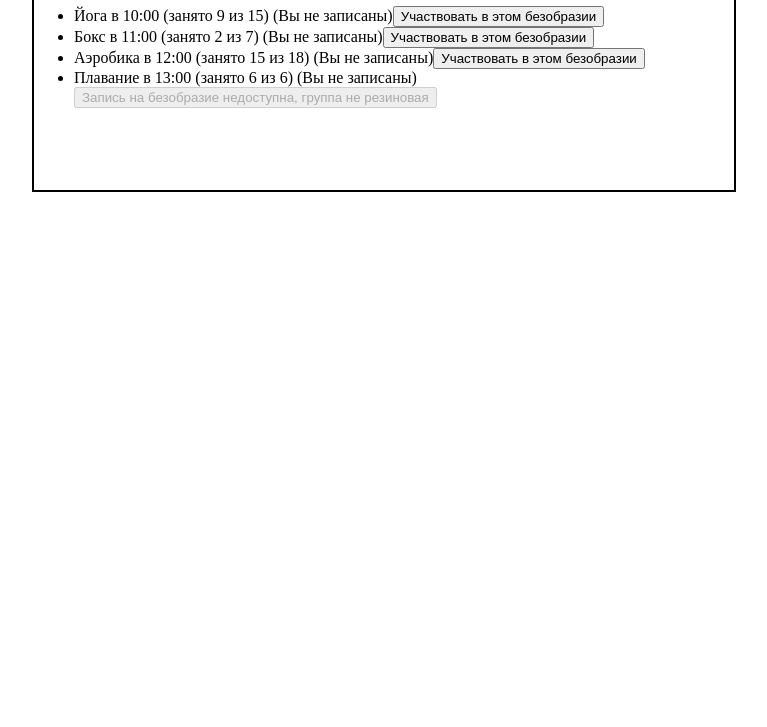
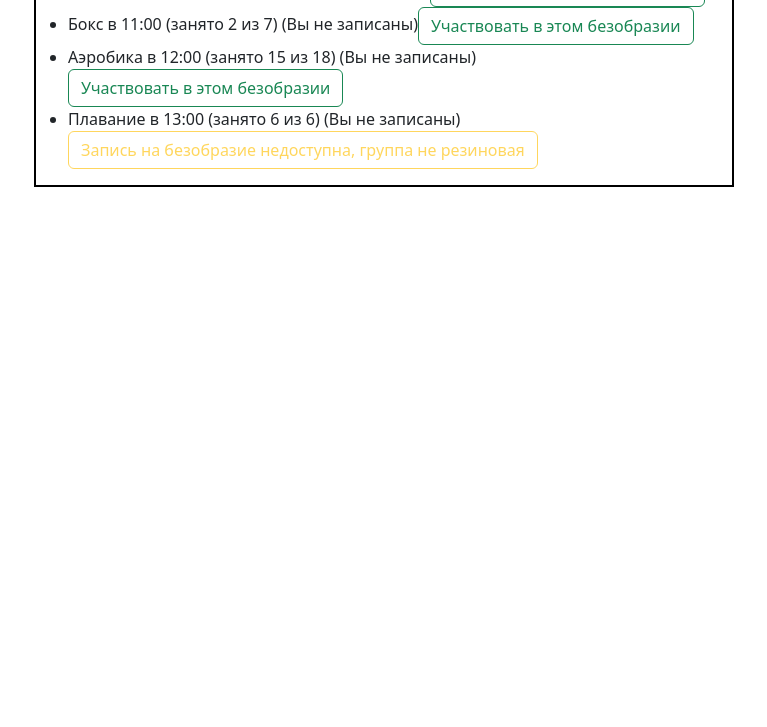
Before and after one commit to ZIPcde/JS_05_API_01_DOM, a plain HTML site: page index.html in a window 1280 px wide. Shown: the part 73-800 px from the top of the page, without its empty margins (256-1023 px from the left). Drawn offline with nearby package versions, Linux system fonts and the light colour scheme.

Commit message:
bootstrap buttons changed

```diff
--- a/index.html
+++ b/index.html
@@ -4,6 +4,7 @@
     <meta charset="UTF-8">
     <meta name="viewport" content="width=device-width, initial-scale=1.0">
     <title>Document</title>
+    <link href="https://cdn.jsdelivr.net/npm/bootstrap@5.3.3/dist/css/bootstrap.min.css" rel="stylesheet" integrity="sha384-QWTKZyjpPEjISv5WaRU9OFeRpok6YctnYmDr5pNlyT2bRjXh0JMhjY6hW+ALEwIH" crossorigin="anonymous">
     <style>
         .sports_activities__schedule-holder {
             border: black solid 2px;
--- a/schedule.json
+++ b/schedule.json
@@ -5,7 +5,6 @@
         "time": "10:00",
         "max": 15,
         "current": 9
-
     },
     {
         "yourParticipation": false,
@@ -13,7 +12,6 @@
         "time": "11:00",
         "max": 7,
         "current": 2
-
     },
     {
         "yourParticipation": false,
@@ -21,7 +19,6 @@
         "time": "12:00",
         "max": 18,
         "current": 15
-
     },
     {
         "yourParticipation": false,
@@ -29,6 +26,5 @@
         "time": "13:00",
         "max": 6,
         "current": 6
-
     }
 ]
--- a/script.js
+++ b/script.js
@@ -25,9 +25,12 @@ function attachEventHandlers() {
     const button = document.createElement('button');
     button.textContent = 'Участвовать в этом безобразии';
     button.classList.add('btn');
+    button.classList.add('btn-outline-success');
 
     const buttonOut = document.createElement('button');
     buttonOut.textContent = 'Отказаться от участия';
+    buttonOut.classList.add('btn');
+    buttonOut.classList.add('btn-outline-danger');
 
     buttonOut.addEventListener('click', function() {
       event.current--;
@@ -56,6 +59,8 @@ function attachEventHandlers() {
     } else if (event.current >= event.max) {
       button.disabled = true;
       button.textContent = 'Запись на безобразие недоступна, группа не резиновая';
+      button.classList.add('btn');
+      button.classList.add('btn-outline-warning');
     }
 
     event.yourParticipation === true ? li.appendChild(buttonOut) : li.appendChild(button);
```
